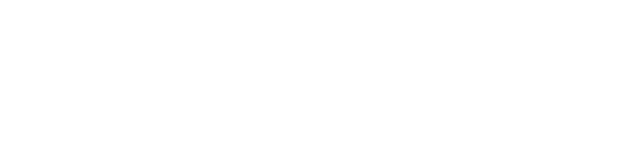
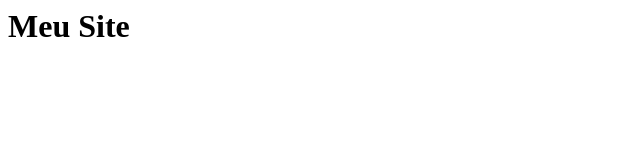
Before and after one commit to carlospagan/carlospagan.github.io, a plain HTML site: page index.html in a window 1280 px wide. Shown: the whole page, without its empty margins (0-640 px from the left). Drawn offline with Linux system fonts and the light colour scheme.

Commit message:
Update index.html

```diff
--- a/index.html
+++ b/index.html
@@ -7,7 +7,7 @@
     <title>meu site</title>
 </head>
 <body>
-    <h1></h1>
+    <h1>Meu Site</h1>
 
 </body>
 </html>
```
